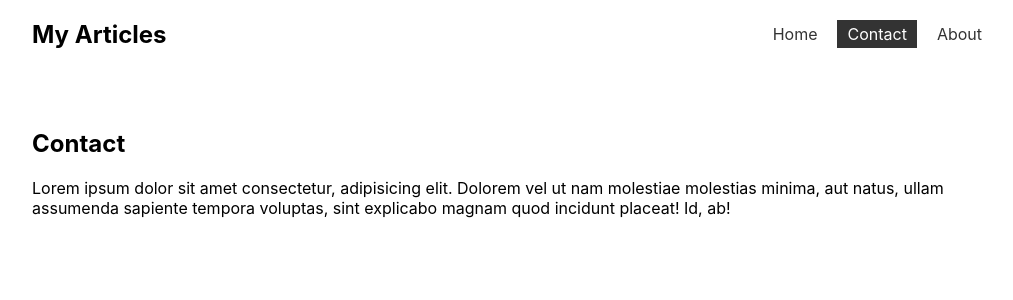
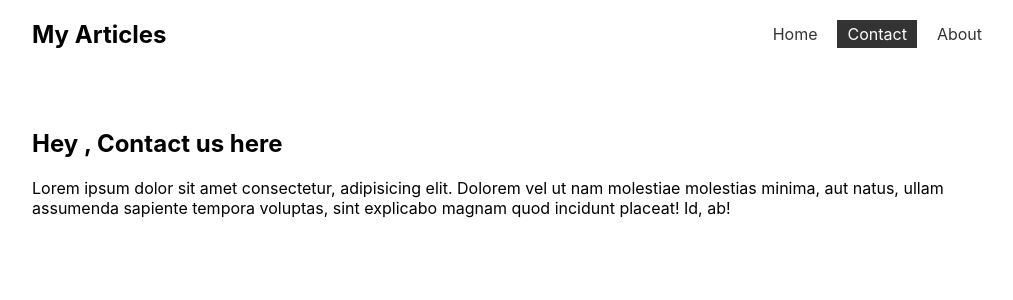
Before and after one commit to Pinetart/React-DB-Tutorial, a React (Create React App) app: page /contact in a window 1280 px wide. Shown: the top 300 px of the page, without its empty margins (128-1141 px from the left). Built offline with nearby package versions, Linux system fonts and the light colour scheme.

Commit message:
Query Parameters

```diff
--- a/src/components/pages/Contact.js
+++ b/src/components/pages/Contact.js
@@ -1,7 +1,15 @@
+import { useLocation } from "react-router-dom";
+
 const Contact = () => {
+  const queryString = useLocation().search;
+
+  const queryParams = new URLSearchParams(queryString);
+  const name = queryParams.get("name");
+  console.log(name);
+
   return (
     <div>
-      <h2>Contact</h2>
+      <h2>Hey {name}, Contact us here</h2>
       <p>
         Lorem ipsum dolor sit amet consectetur, adipisicing elit. Dolorem vel ut
         nam molestiae molestias minima, aut natus, ullam assumenda sapiente
```
